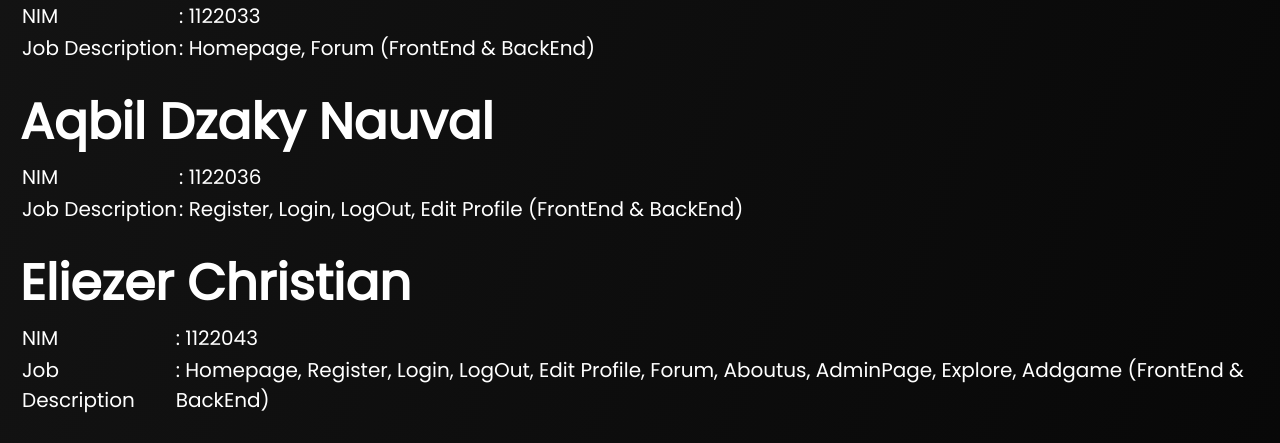
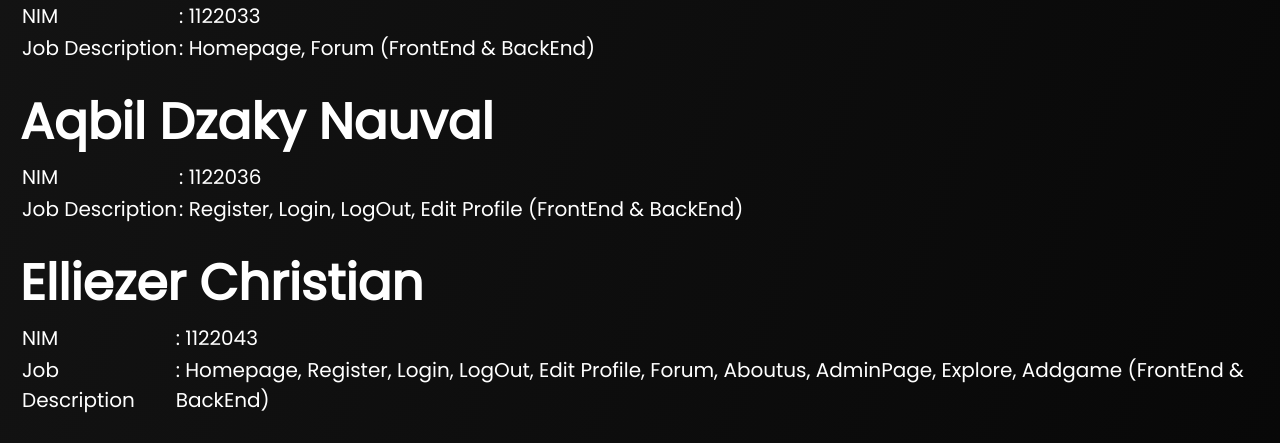
Before and after one commit to ell28/Fix-Webprog, a PHP site: page /aboutus.php in a window 1280 px wide. Shown: the part 357-800 px from the top of the page. Run offline with PHP 8.4, Linux system fonts and the light colour scheme.

Commit message:
Fixed elli's name

```diff
--- a/aboutus.php
+++ b/aboutus.php
@@ -129,7 +129,7 @@ if (isset($_SESSION['user_id'])) {
         </div>
         <div class="container2">
             <div class="text">
-                <h1>Eliezer Christian</h1>
+                <h1>Elliezer Christian</h1>
                 <table class="description">
                     <tr>
                         <td>NIM</td>
```
